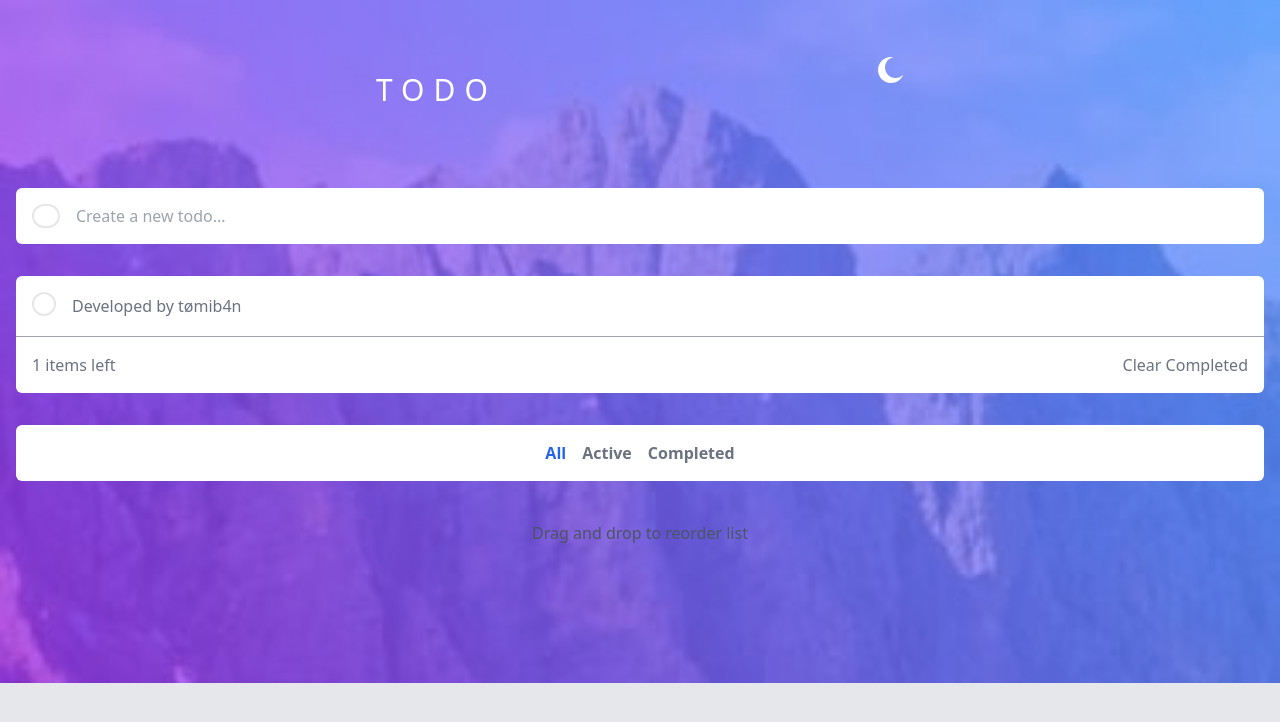
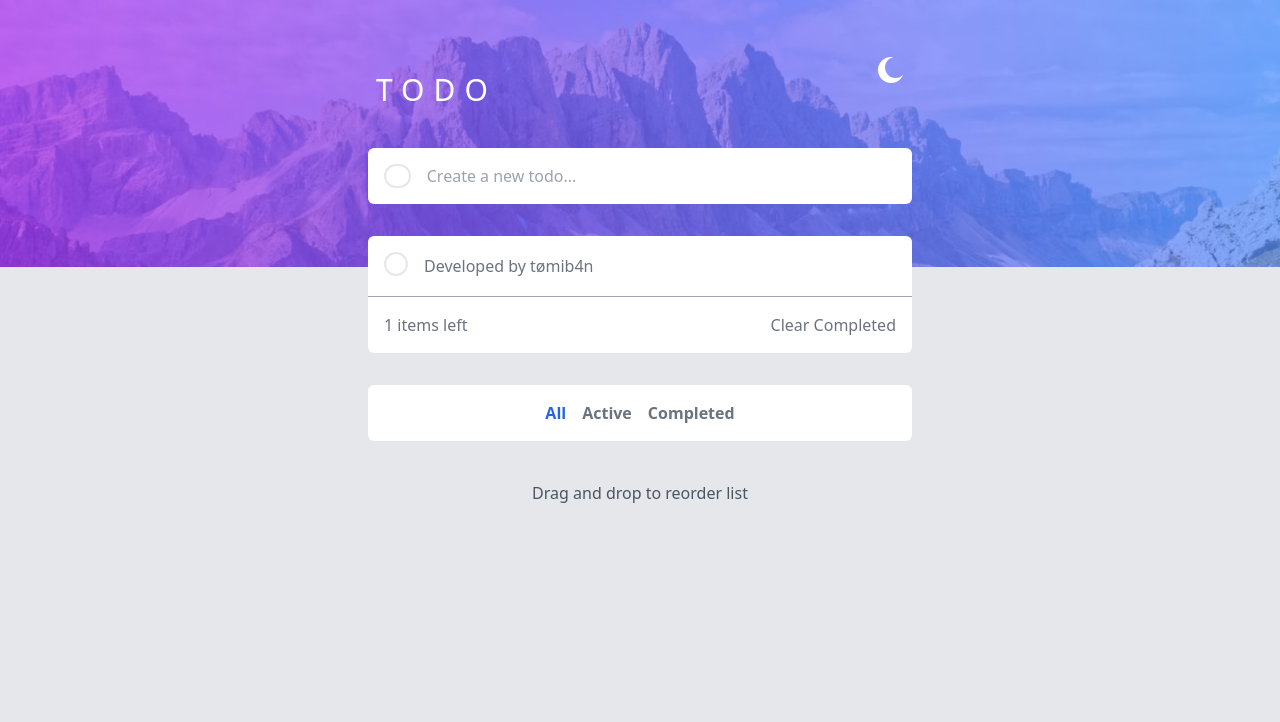
Before and after one commit to tomiban/todo-app-react-tailwind-frontendmentor, a React (Vite) app: page / in a window 1280 px wide. Shown: the top 722 px of the page. Built offline with nearby package versions, Linux system fonts and the light colour scheme; some icons are missing.

Commit message:
desktop view

```diff
--- a/src/App.jsx
+++ b/src/App.jsx
@@ -65,10 +65,10 @@ const App = () => {
     const filteredTodos = filterFunctions[filter](todos);
 
     return (
-        <div className='min-h-screen bg-gray-200 bg-[url("./assets/images/bg-mobile-light.jpg")] bg-contain bg-no-repeat transition-all duration-1000 dark:bg-gray-900 dark:bg-[url("./assets/images/bg-mobile-dark.jpg")]'>
+        <div className='min-h-screen bg-gray-200 bg-light-mobile bg-contain bg-no-repeat transition-all duration-1000 dark:bg-gray-900 dar:bg-dark-mobile md:bg-light-desktop md:dark:bg-dark-desktop '>
             <Header />
 
-            <main className="container mx-auto mt-20 px-4">
+            <main className="container mx-auto mt-20 md:mt-10 px-4 md:max-w-xl">
                 <TodoCreate createTodo={createTodo} />
                 <TodoList
                     //mando el filtro como vista
```
